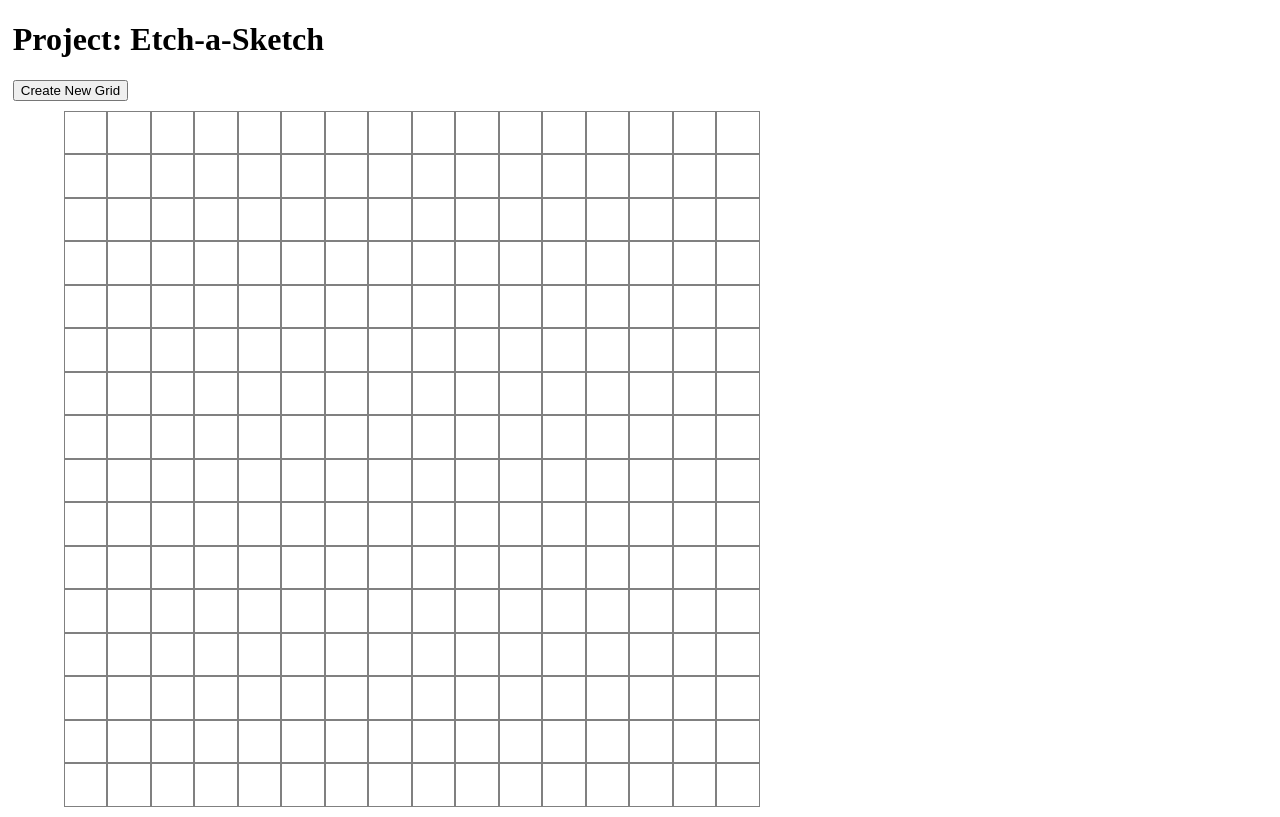
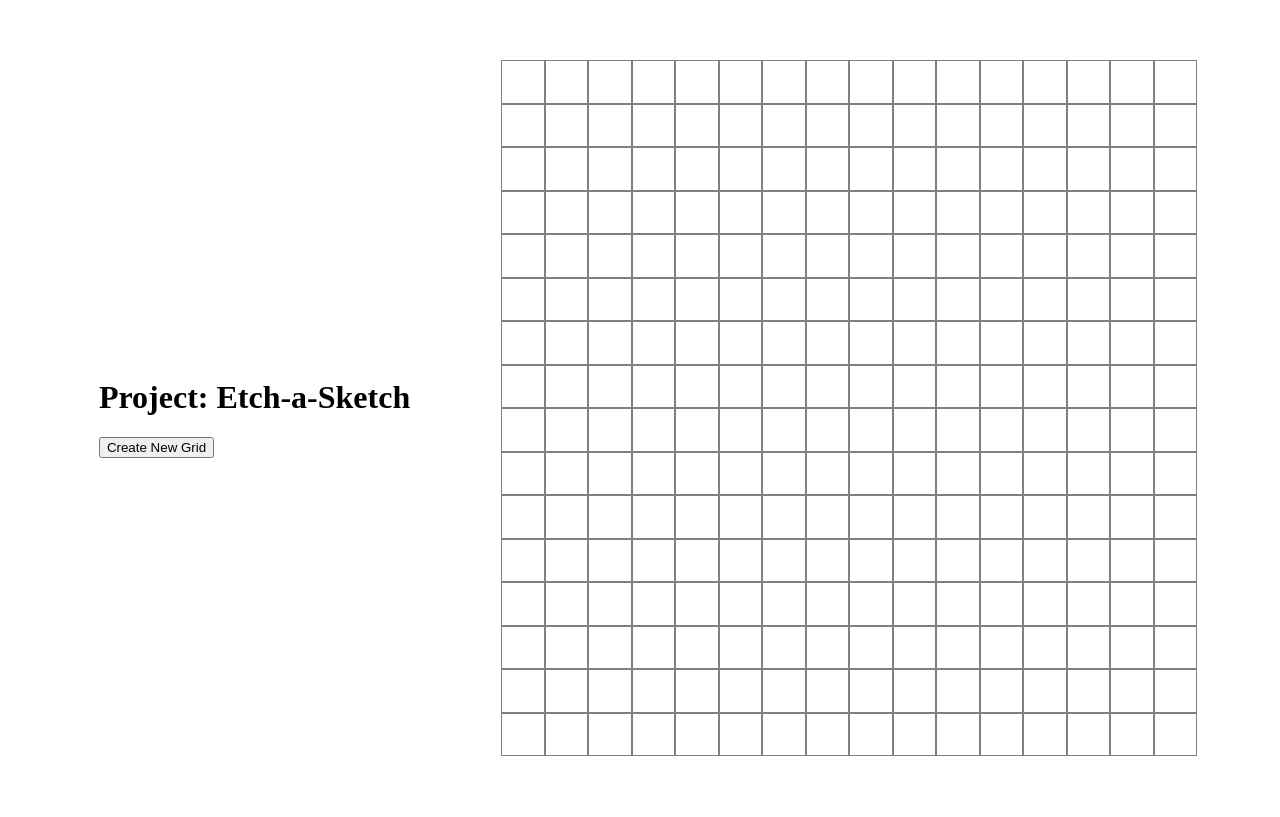
Before and after one commit to victorchang1001/odin-etch-a-sketch, a plain HTML site: page index.html in a window 1280 px wide. Drawn offline with Linux system fonts and the light colour scheme.

Commit message:
feat: :lipstick: improve UI

```diff
--- a/index.html
+++ b/index.html
@@ -8,8 +8,10 @@
         <script src="./script.js" defer></script>
     </head>
     <body>
-        <h1>Project: Etch-a-Sketch</h1>
-        <button id="resetButton">Create New Grid</button>
+        <div class="sidebar">
+            <h1>Project: Etch-a-Sketch</h1>
+            <button id="resetButton">Create New Grid</button>
+        </div>
         <div class="container"></div>
     </body>
 </html>
--- a/styles.css
+++ b/styles.css
@@ -1,10 +1,13 @@
 body {
-    margin: 8px 1vw;
+    height: 100vh;
+    width: 100vw;
+    display: flex;
+    justify-content: space-evenly;
+    align-items: center;
 }
 
 div.container {
-    margin: 10px 4vw;
-    height: 87vh;
+    height: 87%;
     aspect-ratio: 1;
     display: flex;
     flex-wrap: wrap;
```
